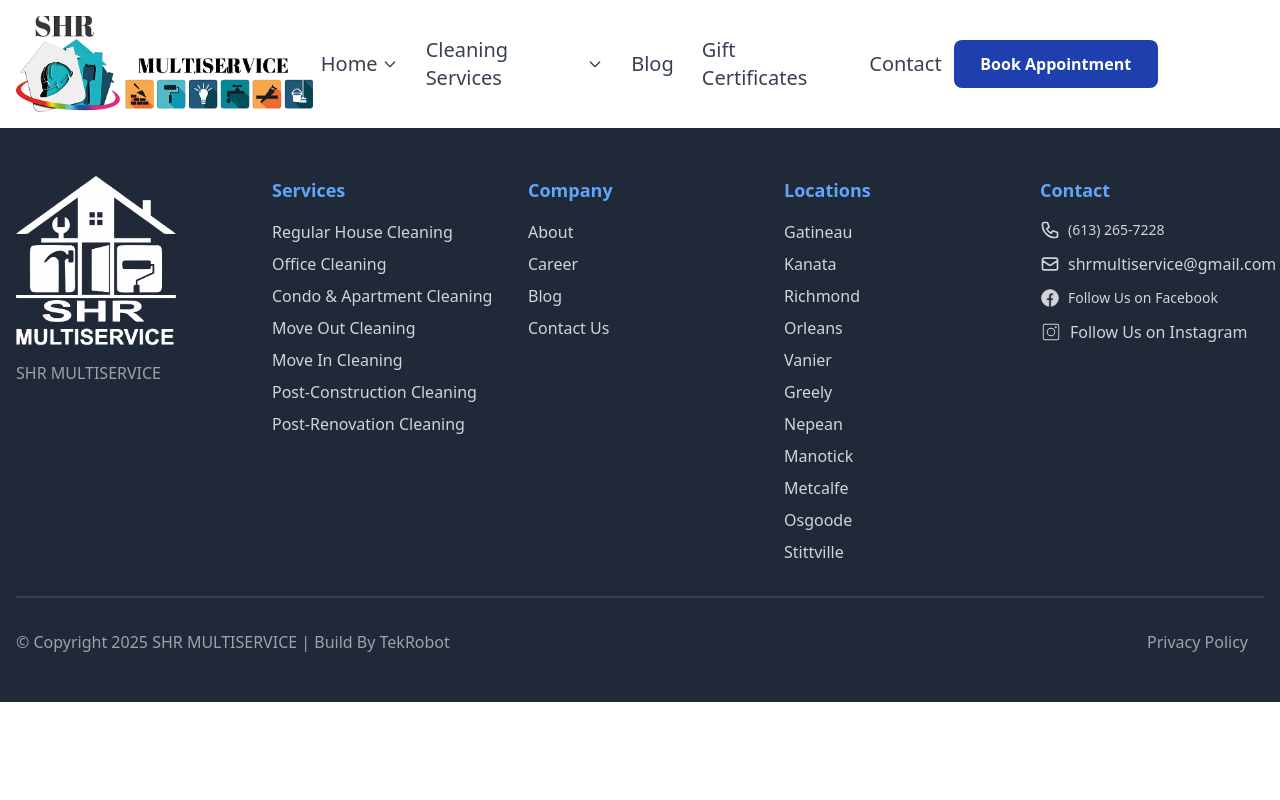
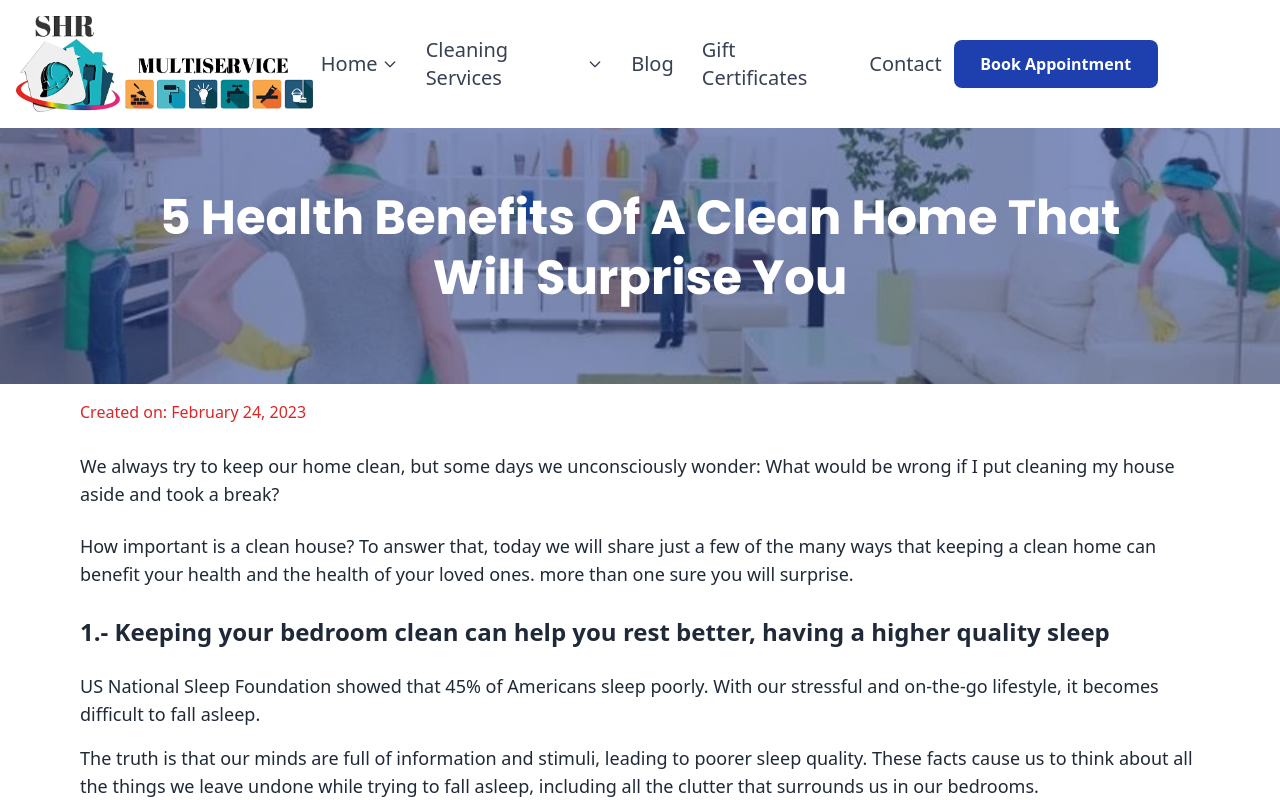
Before and after one commit to GerardoARHernandez/MaidOnCallPage, a React (Vite) app: page /blog/5-health-benefits-of-a-clean-home-that-will-surprise-you in a window 1280 px wide. Shown: the top 800 px of the page. Built offline with nearby package versions, Linux system fonts and the light colour scheme.

Commit message:
Update: Rutas de Blog cargan correctamente

```diff
--- a/src/App.jsx
+++ b/src/App.jsx
@@ -32,10 +32,6 @@
 import StagingBasic from "./pages/Services/StagingBasic";
 import SpecialRequests from "./pages/Services/SpecialRequests";
 
-//Blog
-import HealthBenefits from "./pages/blog/HealthBenefits"
-
-
 function App() {
 
   return (
@@ -55,7 +51,6 @@
             <Route path="privacy" element={ <Privacy /> } />
 
             <Route path="blog/*" element={<BlogRoutes />} /> {/* Aquí se anidan las rutas del blog */}
-            <Route path="5-health-benefits-of-a-clean-home-that-will-surprise-you" element={<HealthBenefits/> } /> {/*Prueba*/}
 
             {/* Servicios */}
             <Route path="regular-house-cleaning-ottawa" element={ <HouseCleaningPage /> } />
--- a/src/routes/BlogRoutes.jsx
+++ b/src/routes/BlogRoutes.jsx
@@ -10,6 +10,7 @@
 import ChangeSeason from "../pages/blog/ChangeSeason"
 import CleaningHealth from "../pages/blog/CleaningHealth"
 import DifferenceSanitizer from "../pages/blog/DifferenceSanitizer"
+import HealthBenefits from "../pages/blog/HealthBenefits"
 
 
 const BlogRoutes = () => {
@@ -27,6 +28,7 @@
             <Route path="change-of-season-to-order-the-closet" element={<ChangeSeason/> } />
             <Route path="cleaning-is-health-and-safety-in-your-home" element={<CleaningHealth/> } />
             <Route path="difference-sanitizers-and-disinfectants" element={<DifferenceSanitizer/> } />
+            <Route path="5-health-benefits-of-a-clean-home-that-will-surprise-you" element={<HealthBenefits/> } />
         </Routes>
 
     </>
```
